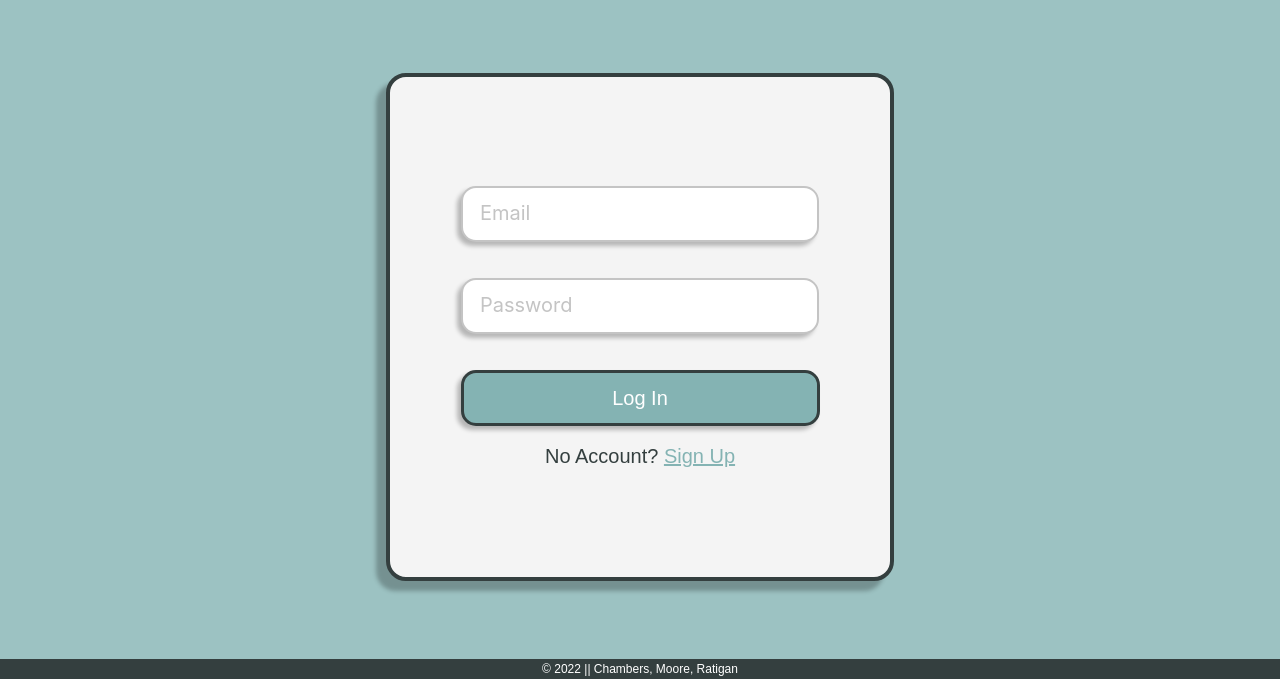
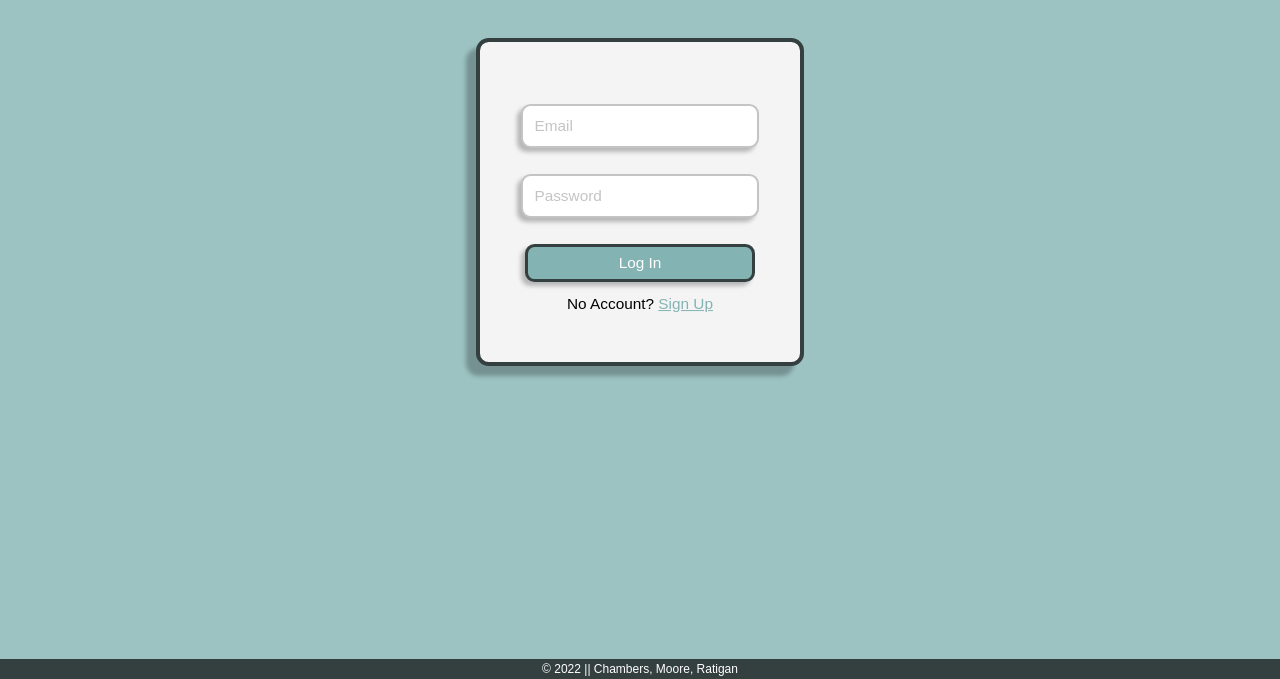
Before and after one commit to Jon-W-Moore/cs467_frontend, a plain HTML site: page templates/login.html in a window 1280 px wide. Shown: the part 121-800 px from the top of the page. Drawn offline with Linux system fonts and the light colour scheme.

Commit message:
touching up relative sizing

```diff
--- a/static/app.css
+++ b/static/app.css
@@ -12,7 +12,7 @@ body {
 
 .title {
     color: white;
-    font-size: 64px;
+    font-size: 4vmax;
     font-family: Arial, Helvetica, sans-serif;
     text-align: center;
     text-shadow: -4px 4px 4px rgba(0, 0, 0, 0.25);
@@ -25,14 +25,14 @@ body {
 
 .center_card {
     display: inline-block;
-    width: 500px;
-    height: 500px;
+    width: 25vmax;
+    height: 25vmax;
     background-color: #f4f4f4;
     border: 4px solid #343f3f;
     box-shadow: -10px 10px 4px rgba(0, 0, 0, 0.25);
-    border-radius: 20px;
+    border-radius: 1vmax;
     align-self: center;
-    margin-top: 75px
+    margin-top: 5vmax;
 }
 
 
@@ -49,8 +49,8 @@ input {
     /* margin: 10px; */
     font-family: Arial, Helvetica, sans-serif;
     font-weight: 400;
-    font-size: 20px;
-    line-height: 24px;
+    font-size: 1.2vmax;
+    line-height: 1.4vmax;
     color: #343f3f;
 }
 
@@ -58,17 +58,18 @@ input[type=text] {
     background: #FFFFFF;
     border: 2px solid #c4c4c4;
     box-shadow: -4px 4px 4px rgba(0, 0, 0, 0.25);
-    border-radius: 15px;
-    width: 350px;
-    height: 50px;
-    text-indent: 15px;
+    border-radius: .75vmax;
+    width: 18vmax;
+    height: 3vmax;
+    text-indent: .75vmax;
+    margin: 1vmax;
 }
 
 ::placeholder {
-    font-family: SF Pro Display;
+    font-family: Arial, Helvetica, sans-serif;
     font-weight: 400;
-    font-size: 20px;
-    line-height: 24px;
+    font-size: 1.2vmax;
+    line-height: 1.4vmax;
     color: #c4c4c4;
 }
 
@@ -80,9 +81,10 @@ input[type=submit] {
     color: white;
     border: 3px solid #343f3f;
     box-shadow: -4px 4px 4px rgba(0, 0, 0, 0.25);
-    border-radius: 15px;
-    width: 359px;
-    height: 56px;
+    border-radius: .75vmax;
+    width: 18vmax;
+    height: 3vmax;
+    margin: 1vmax;
 }
 
 input[type=submit]:hover {
@@ -97,9 +99,9 @@ input[type=submit]:active {
 .reg_link {
     font-family: Arial, Helvetica, sans-serif;
     font-weight: 400;
-    font-size: 20px;
-    line-height: 24px;
-    color: #343f3f;
+    font-size: 1.2vmax;
+    line-height: 1.4vmax;
+    z color: #343f3f;
     text-align: center;
 }
 
@@ -194,8 +196,8 @@ input[type=button]:active {
     border: 4px solid #343f3f;
     box-shadow: -10px 10px 4px rgba(0, 0, 0, 0.25);
     border-radius: 1vw;
-    margin-top: 3vw;
-    margin-inline: 7vw;
+    margin-top: 4vw;
+    margin-inline: 5vw;
 }
 
 .review_game_card {
@@ -206,8 +208,8 @@ input[type=button]:active {
     border: 4px solid #343f3f;
     box-shadow: -10px 10px 4px rgba(0, 0, 0, 0.25);
     border-radius: 1vw;
-    margin-top: 3vw;
-    margin-inline: 7vw;
+    margin-top: 4vw;
+    margin-inline: 5vw;
 }
 
 .game_rules {
--- a/templates/login.html
+++ b/templates/login.html
@@ -20,9 +20,9 @@
         <div class="center_card">
             <form>
                 <div>
-                    <input type="text" id="email" name="email" placeholder="Email"><br><br><br>
-                    <input type="text" id="password" name="password" placeholder="Password"><br><br><br>
-                    <input type="submit" id="login" name="login" value="Log In"><br><br>
+                    <input type="text" id="email" name="email" placeholder="Email">
+                    <input type="text" id="password" name="password" placeholder="Password">
+                    <input type="submit" id="login" name="login" value="Log In">
                     <div class="reg_link">
                         <p>No Account? <a href="registration">Sign Up</a></p>
                     </div>
```
